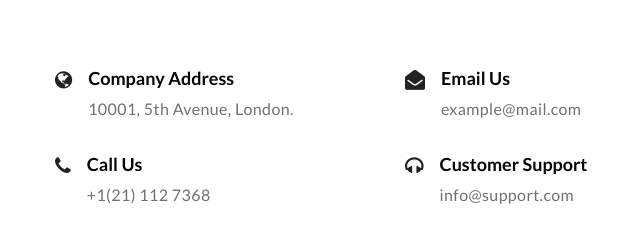
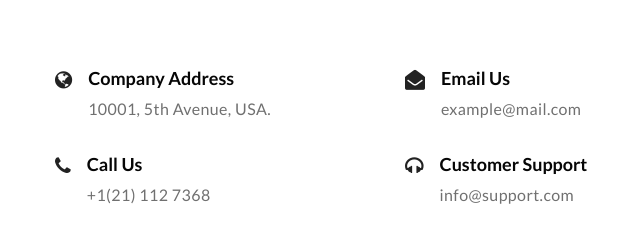
Before and after one commit to Indranil1211/self-frt-project, a plain HTML site: page contact.html in a window 1280 px wide. Shown: the part 847-1092 px from the top of the page, 0-640 px from the left. Drawn offline with Linux system fonts and the light colour scheme.

Commit message:
Update contact.html

```diff
--- a/contact.html
+++ b/contact.html
@@ -127,7 +127,7 @@
                                     </div>
                                     <div class="cont-right">
                                         <h6>Company Address</h6>
-                                        <p>10001, 5th Avenue, London.</p>
+                                        <p>10001, 5th Avenue, USA.</p>
                                     </div>
                                 </div>
                                 <div class="d-flex contact-grid mt-4 pt-lg-2">
```
